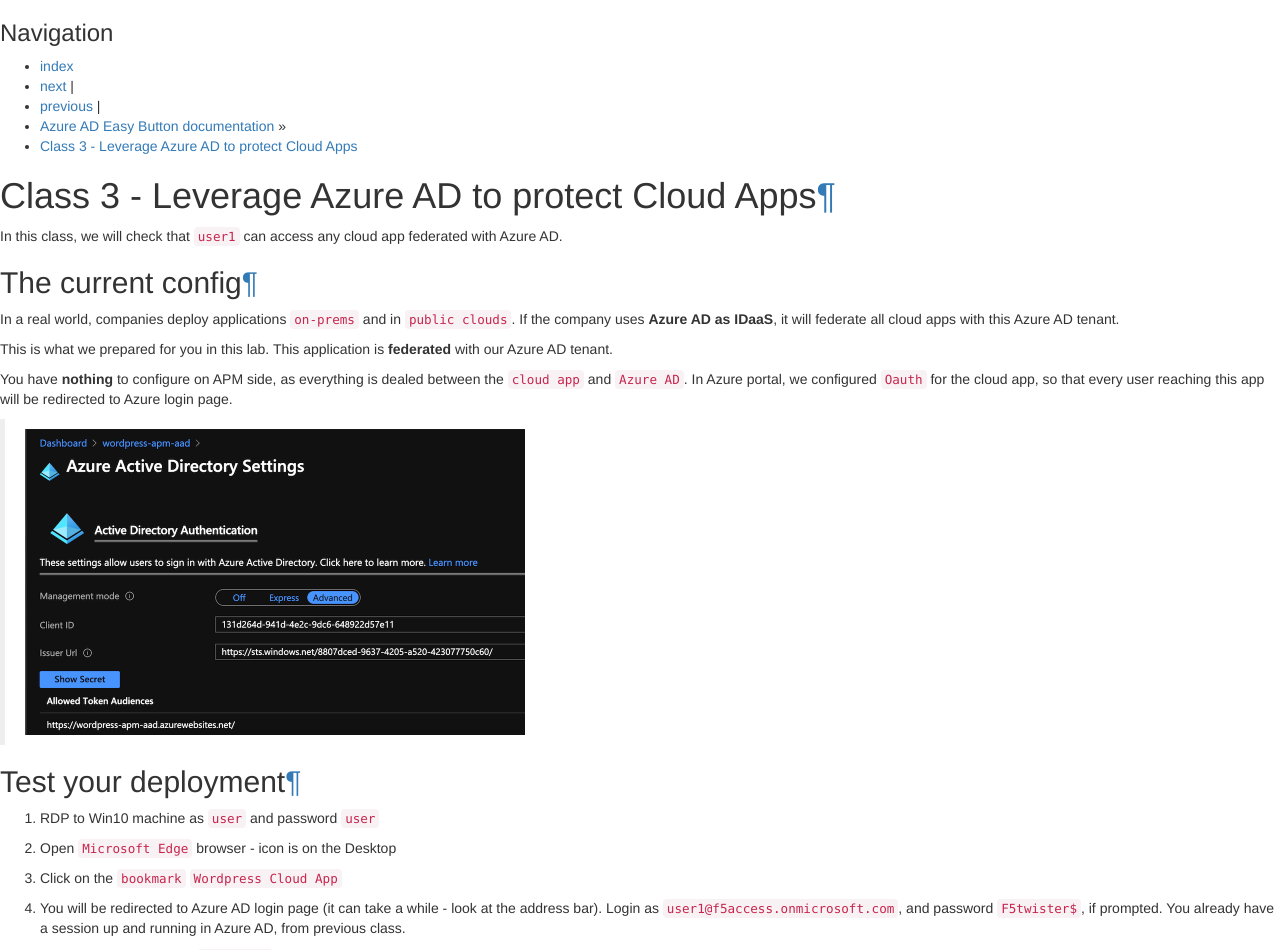
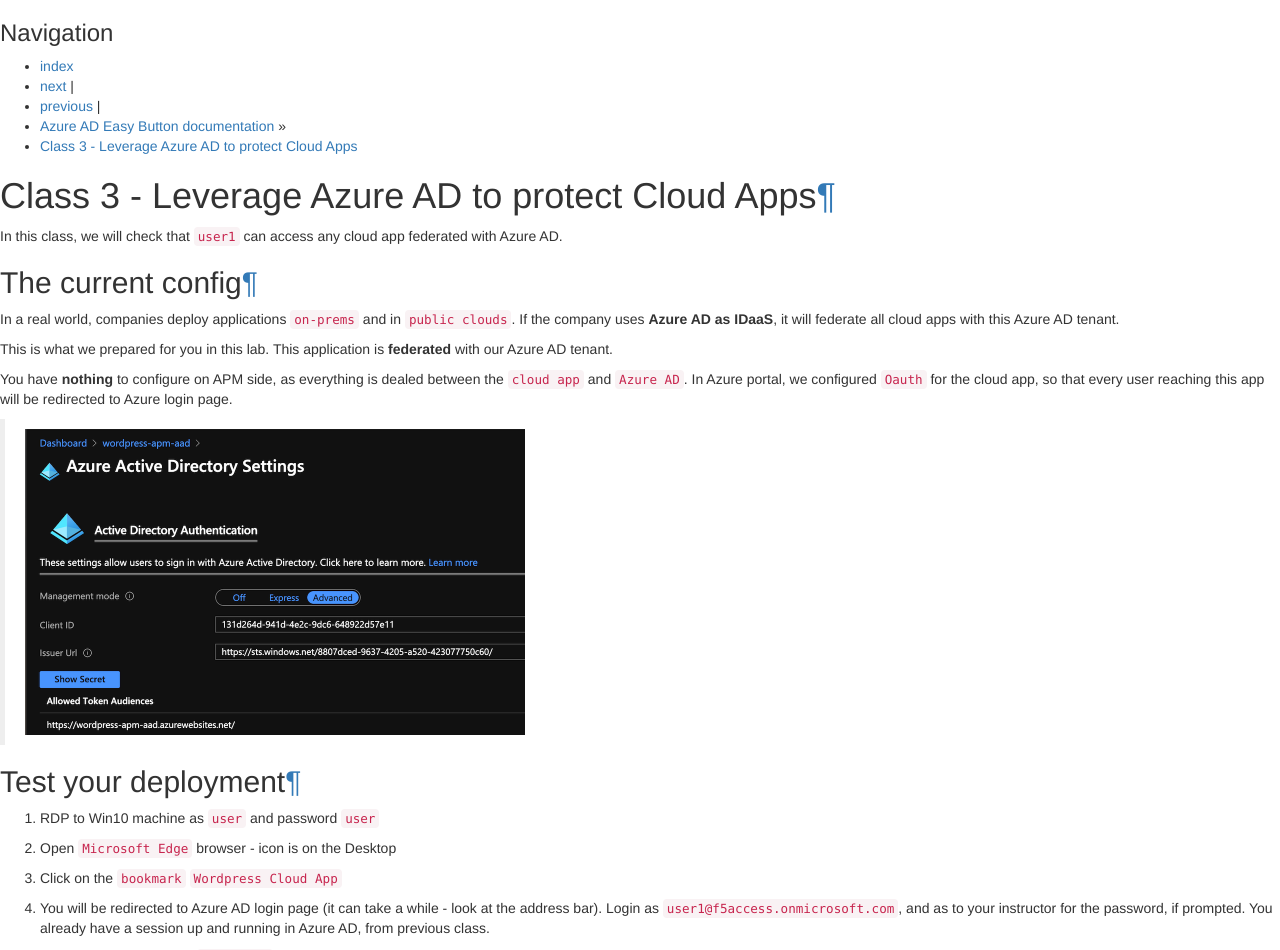
Before and after one commit to MattDierick/RTD-AzureAD-APM, a Sphinx documentation site: the page built from source/class3/class3.rst, in a window 1280 px wide. Shown: the top 950 px of the page. Built offline with Sphinx 7.4.7, drawn with Linux system fonts in a browser that asks for light colours; nearby versions of some CDN libraries; library files that are not in the unit come from our copies; some of the changed text lies outside the part shown.

Commit message:
Update class3.rst

```diff
--- a/source/class3/class3.rst
+++ b/source/class3/class3.rst
@@ -22,7 +22,7 @@
 #. RDP to Win10 machine as ``user`` and password ``user``
 #. Open ``Microsoft Edge`` browser - icon is on the Desktop
 #. Click on the ``bookmark`` ``Wordpress Cloud App``
-#. You will be redirected to Azure AD login page (it can take a while - look at the address bar). Login as ``user1@f5access.onmicrosoft.com``, and password ``F5twister$``, if prompted. You already have a session up and running in Azure AD, from previous class.
+#. You will be redirected to Azure AD login page (it can take a while - look at the address bar). Login as ``user1@f5access.onmicrosoft.com``, and as to your instructor for the password, if prompted. You already have a session up and running in Azure AD, from previous class.
 #. You are redirected to the ``cloud app`` in Azure cloud, and can access to Wordpress-UDF application.
 
    .. image:: ./pictures/WP.png
```
